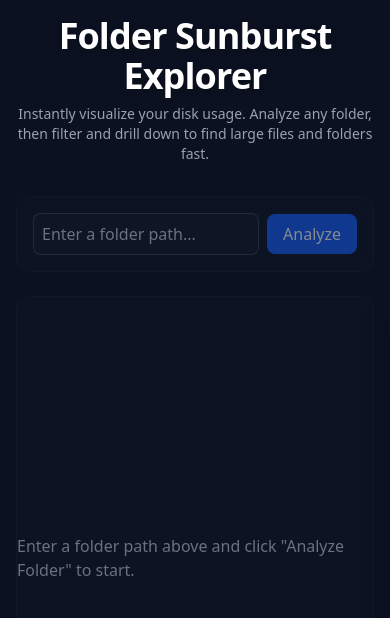
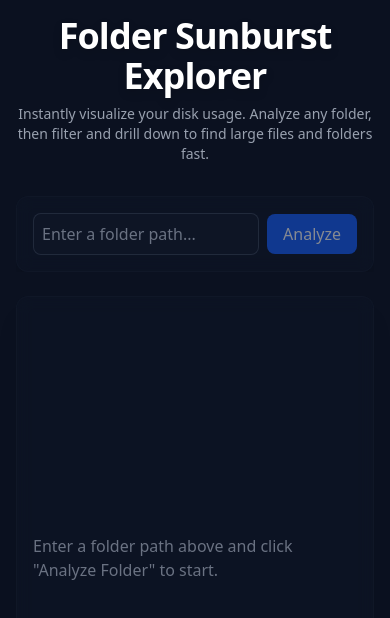
Before and after one commit to maple-buice/folder-analyzer, a React (Vite) app: page / in a window 390 px wide. Shown: the top 618 px of the page. Built offline with nearby package versions, Linux system fonts and the light colour scheme.

Commit message:
UI improvements

```diff
--- a/src/App.tsx
+++ b/src/App.tsx
@@ -128,7 +128,8 @@ const SunburstChart: React.FC<{
   onClick: (node: any) => void;
   arcLabel: (d: any) => string;
   tooltip: (node: any) => React.ReactNode;
-}> = memo(({ data, onClick, arcLabel, tooltip }) => (
+}> = memo(({ data, onClick, arcLabel, tooltip }) => {
+  return (
     <ResponsiveSunburst
       data={data}
       value={VALUE_KEY}
@@ -146,7 +147,8 @@ const SunburstChart: React.FC<{
       arcLabelsRadiusOffset={0.8}
       arcLabelsTextColor={{ from: 'color', modifiers: [['darker', 2]] }}
     />
-));
+  );
+});
 
 // --- Main App ---
 const App: React.FC = () => {
@@ -343,10 +345,12 @@ const App: React.FC = () => {
         </p>
       </header>
 
-      {/* Remove explicit grid row sizing */}
-      <div className="flex-1 min-h-0 grid grid-cols-1 lg:grid-cols-[350px_1fr] gap-6 p-4 pb-6 overflow-hidden">
-        {/* Controls Panel (Grid Item 1) */}
-        <div className="lg:sticky lg:top-4 overflow-y-auto">
+      {/* Main Content: Use Flexbox (col default, row on large) */}
+      <div className="flex-1 min-h-0 flex flex-col lg:flex-row gap-6 p-4 pb-6 overflow-hidden">
+        {/* Controls Panel (Flex Item 1) */}
+        <div className="lg:w-[350px] lg:shrink-0 lg:sticky lg:top-4 overflow-y-auto">
+          {' '}
+          {/* Define width & prevent shrinking on large screens */}
           <div className="bg-gray-900/40 backdrop-blur-sm rounded-xl shadow-xl p-4 space-y-4 border border-gray-800/20">
             {/* Conditionally show Folder Input or Analyzed Path */}
             {showFolderInput ? (
@@ -413,7 +417,6 @@ const App: React.FC = () => {
               </div>
             )}
           </div>
-
           {/* Conditionally render DrilldownAlert only after successful analysis */}
           {!showFolderInput && folderData && (
             <div className="mt-4">
@@ -438,8 +441,8 @@ const App: React.FC = () => {
           )}
         </div>
 
-        {/* Chart Area (Grid Item 2) - Keep h-full */}
-        <div className="min-h-0 bg-gray-900/40 backdrop-blur-sm rounded-xl shadow-xl border border-gray-800/20 flex flex-col overflow-hidden h-full">
+        {/* Chart Area */}
+        <div className="flex-1 min-h-0 min-w-0 bg-gray-900/40 backdrop-blur-sm rounded-xl shadow-xl border border-gray-800/20 flex flex-col overflow-hidden h-full">
           {/* Loading State */}
           {loading && (
             <div className="flex items-center justify-center h-screen">
@@ -456,18 +459,14 @@ const App: React.FC = () => {
 
           {/* Initial State (No Data) */}
           {!loading && !error && !folderData && (
-            <div className="flex items-center justify-center h-screen text-gray-500">
+            <div className="flex items-center justify-center h-screen text-gray-500 p-4">
               Enter a folder path above and click "Analyze Folder" to start.
             </div>
           )}
 
           {/* Data Loaded State */}
           {!loading && !error && folderData && (
-            <div
-              className={`flex h-screen min-h-0 ${
-                isFilterActive() ? 'flex-row' : 'flex-col'
-              } p-2 gap-2`}
-            >
+            <div className={`flex h-screen flex-col xl:flex-row min-h-0 p-2 gap-4 xl:gap-2`}>
               {/* === Left Section (No Filter OR Matching Results / No Match Message) === */}
               {!isFilterActive() && currentRoot ? (
                 <div className="flex-1 min-h-0">
@@ -479,12 +478,12 @@ const App: React.FC = () => {
                   />
                 </div>
               ) : isFilterActive() ? (
-                <div className="flex-1 min-h-0 flex flex-col">
-                  {filteredRoot ? (
-                    <>
+                <div className="flex-1 flex flex-col min-h-0">
                   <h2 className="text-center text-sm font-semibold text-gray-300 mb-1 shrink-0 h-5">
                     Matching Results
                   </h2>
+                  {filteredRoot ? (
+                    <>
                       <div className="flex-1 min-h-0">
                         <SunburstChart
                           data={filteredRoot}
@@ -495,7 +494,7 @@ const App: React.FC = () => {
                       </div>
                     </>
                   ) : (
-                    <div className="flex-1 min-h-0 flex items-center justify-center text-gray-500">
+                    <div className="flex items-center justify-center text-gray-500 p-4">
                       No items match the current filter.
                     </div>
                   )}
@@ -504,7 +503,7 @@ const App: React.FC = () => {
 
               {/* === Right Section (Filtered Out Results) === */}
               {isFilterActive() && filteredOutRoot && (
-                <div className="flex-1 min-h-0 flex flex-col">
+                <div className="flex-1 flex flex-col min-h-0">
                   {isFilterActive() && (
                     <h2 className="text-center text-sm font-semibold text-gray-400 mb-1 shrink-0 h-5">
                       Filtered Out
```
Lines whose indentation alone changed are shown as unchanged.
